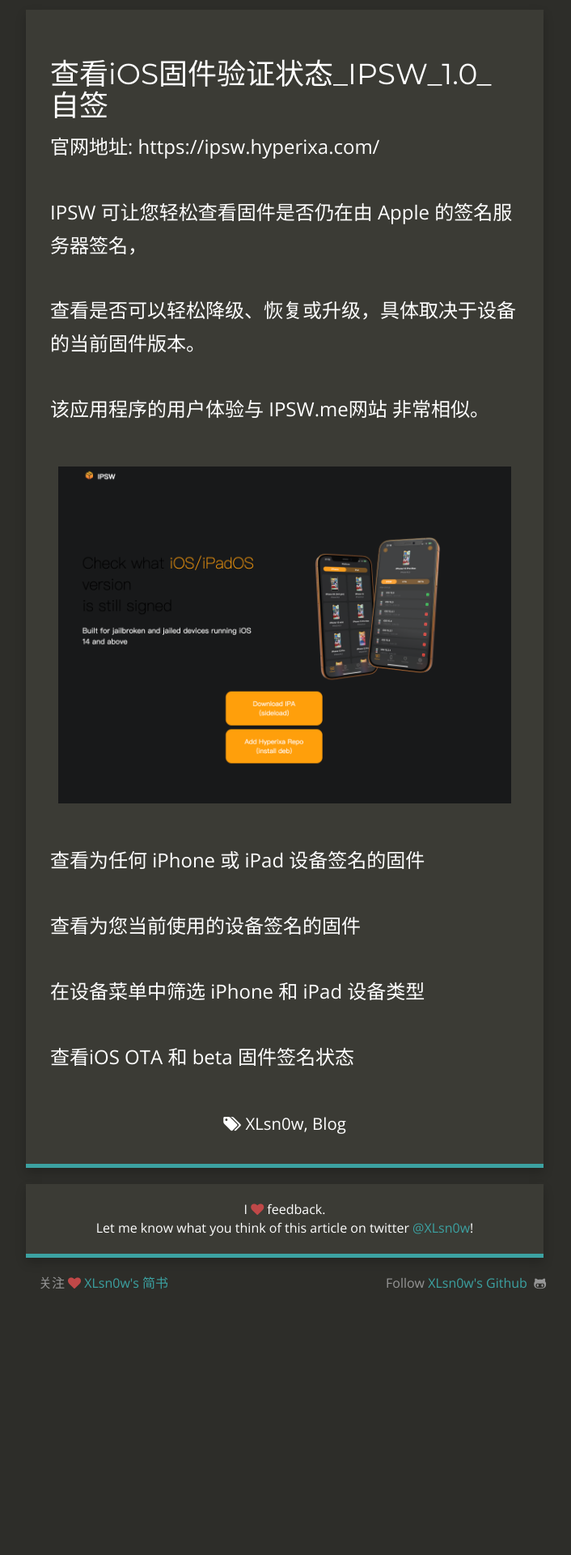
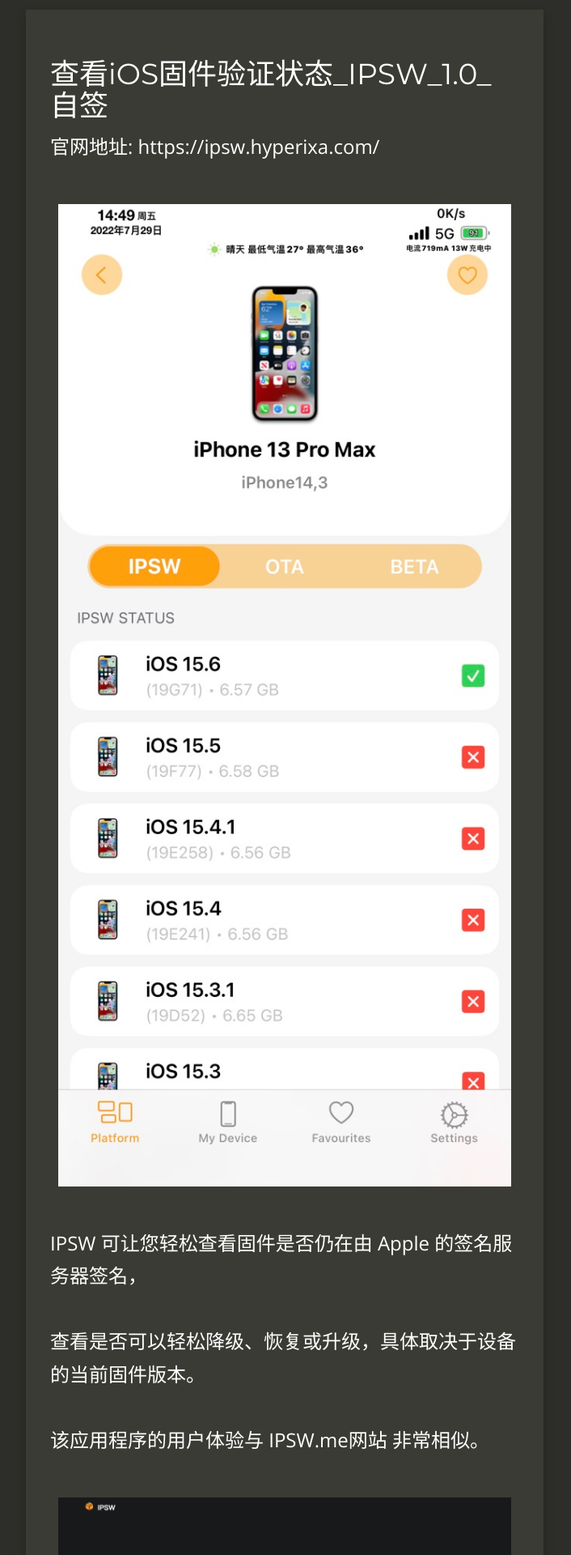
Before and after one commit to XLsn0w/XLsn0w.github.io, a Jekyll site: the page built from _posts/2022-07-29-XLsn0w.md, in a window 1280 px wide. Shown: the part 330-2250 px from the top of the page at 81% size, without its empty margins (288-994 px from the left). Built offline with Jekyll 4.4.1, drawn with Linux system fonts in a browser that asks for light colours; nearby versions of some CDN libraries; before the commit the page ends 1946 px from its top, so only the background shows below that.

Commit message:
Update 2022-07-29-XLsn0w.md

```diff
--- a/_posts/2022-07-29-XLsn0w.md
+++ b/_posts/2022-07-29-XLsn0w.md
@@ -14,6 +14,8 @@
 # 查看iOS固件验证状态_IPSW_1.0_自签
 
 官网地址: https://ipsw.hyperixa.com/
+
+![](https://github.com/XLsn0w/XLsn0w.github.io/blob/master/Assets/IPSW_1.0.jpg?raw=true)
 
 IPSW 可让您轻松查看固件是否仍在由 Apple 的签名服务器签名，
 
```
